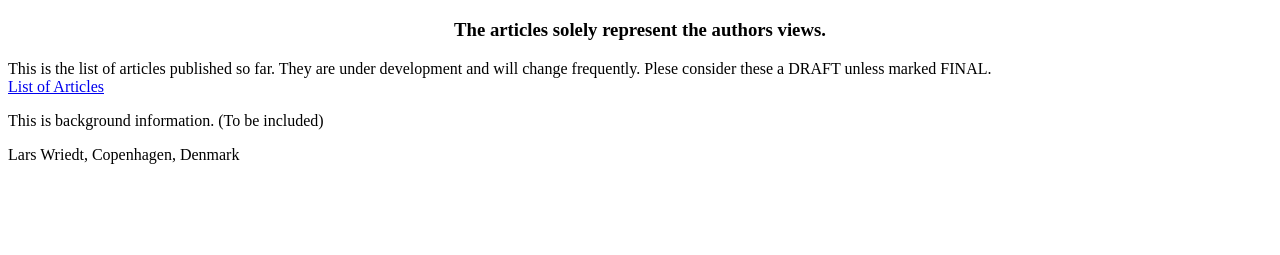
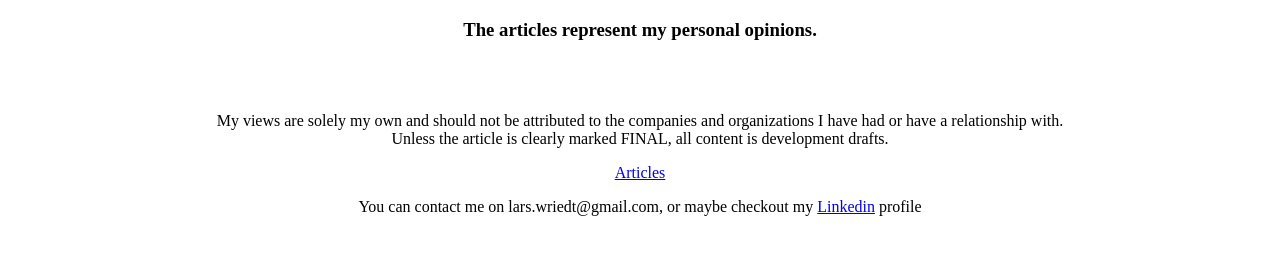
Before and after one commit to lwriedt/lwriedt.github.io, a plain HTML site: page index.html in a window 1280 px wide. Shown: the part 61-316 px from the top of the page. Drawn offline with Linux system fonts and the light colour scheme.

Commit message:
Clean up
Fresh start with caveats in place

```diff
--- a/index.html
+++ b/index.html
@@ -2,16 +2,20 @@
 <html>
 <body>
 <h1 align="center">Articles by Lars Wriedt</h1>
-<h3 align="center">The articles solely represent the authors views.</h3>
-<p>
-This is the list of articles published so far. They are under development and will change frequently. Plese consider these a DRAFT unless marked FINAL.
+<h3 align="center">The articles represent my personal opinions.</h3>
 <br>
-<a href="https://lwriedt.github.io/articles">List of Articles</a>
+<br>
+<p align="center">
+My views are solely my own and should not be attributed to the companies and organizations I have had or have a relationship with.
+<br>
+Unless the article is clearly marked FINAL, all content is development drafts.
 </p>
-<p>
-This is background information. (To be included)
-<br>
+<p align="center">
+<a href="https://lwriedt.github.io/articles">Articles</a>
+</p>
+<p align="center">
+You can contact me on lars.wriedt@gmail.com, or maybe checkout my
+<a href="https://www.linkedin.com/in/lars-wriedt-19514/">Linkedin</a> profile
 </p>
 </body>
-<footer>Lars Wriedt, Copenhagen, Denmark</footer>
 </html>
```
Also changed, not shown: 4 other files.
